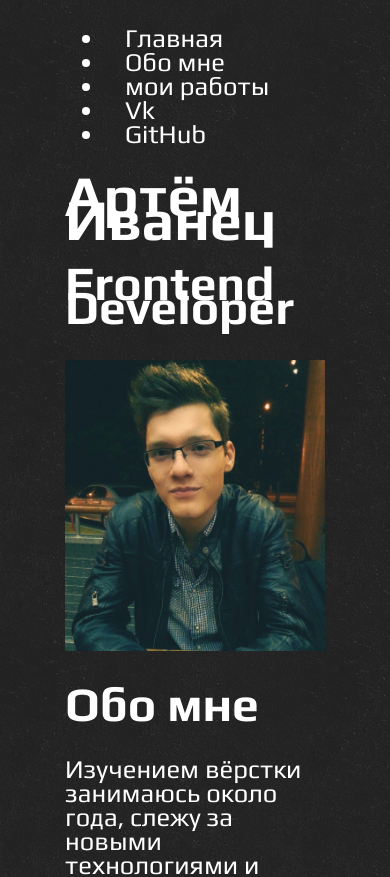
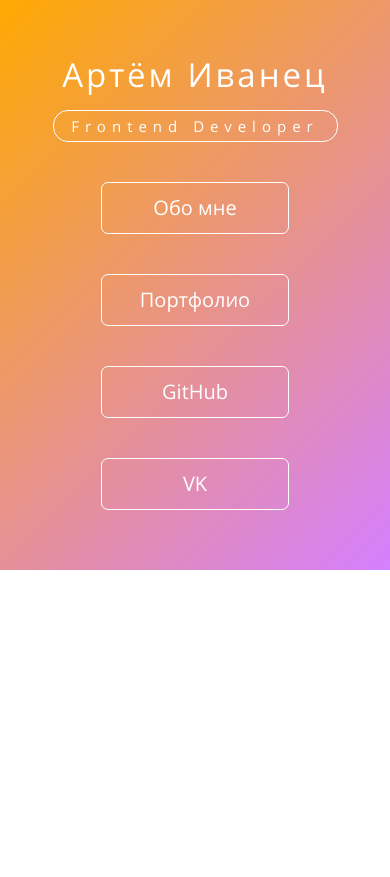
Before and after one commit to artemka107/portfolio, a website: page src/index.html in a window 390 px wide. Shown: the top 877 px of the page. Drawn offline with nearby package versions, Linux system fonts and the light colour scheme; files that its build step writes are made by us from their sources.

Commit message:
хедер не доделал, не придумад поведение блоков и сетку при xl

```diff
--- a/src/index.html
+++ b/src/index.html
@@ -13,38 +13,33 @@
     <script src="js/minjs/picturefill.js" async></script>
   </head>
 <body>
+  <header class="page-header">
     <div class="container">
-    <header class="page-header">
+      <div class="page-header__heading">
+        <h1 class="page-header__title">Артём Иванец</h1>
+        <h2 class="page-header__sub-title">Frontend Developer</h2>
+      </div>
+
       <nav class="navigation">
         <ul class="navigation__list">
           <li class="navigation__item">
-            <a href="#about" class="navigation__link"><svg width="20" height="20"><use xlink:href=""></use></svg>Главная</a>
+            <a href="#" class="btn  navigation__link">Обо мне</a>
           </li>
           <li class="navigation__item">
-            <a href="#promo" class="navigation__link"><svg width="20" height="20"><use xlink:href=""></use></svg>Обо мне</a>
+            <a href="#" class="btn  navigation__link">Портфолио</a>
           </li>
           <li class="navigation__item">
-            <a href="#portfolio" class="navigation__link"><svg width="20" height="20"><use xlink:href=""></use></svg>мои работы</a>
+            <a href="#" class="navigation__link">GitHub</a>
           </li>
           <li class="navigation__item">
-            <a href="#vk" class="navigation__link"><svg width="20" height="20"><use xlink:href=""></use></svg>Vk</a>
-          </li>
-          <li class="navigation__item">
-            <a href="gh" class="navigation__link"><svg width="20" height="20"><use xlink:href=""></use></svg>GitHub</a>
+            <a href="#" class="navigation__link">VK</a>
           </li>
         </ul>
       </nav>
+    </div>
   </header>
 
   <section id="about" class="about">
-      <h1 class="page-header__title">Артём Иванец</h1>
-      <header class="about__header">
-        <h2 class="page-header__sub-title">Frontend Developer</h2>
-        <a href="https://vk.com/steve_g_8" class="about__img">
-          <img src="img/me.jpg" alt="фото со мной">
-        </a>
-      </header>
-
     <div class="promo">
       <h2 class="promo__title">Обо мне</h2>
       <p class="promo__text">Изучением вёрстки занимаюсь около года, слежу за новыми технологиями и эксперементирую с их внедрением, связаться можно через email: <b>artem-ivanec@mail.ru</b>, примеры кода можно найти на <a href="https://github.com/artemka107">GitHub</a></p>
@@ -102,6 +97,5 @@
       </li>
     </ul>
   </section>
-  </div>
 </body>
 </html>
--- /dev/null
+++ b/src/less/blocks/navigation.less
@@ -0,0 +1,49 @@
+.navigation {
+  width: 80%;
+  margin-left: auto;
+  margin-right: auto;
+}
+
+.navigation__list {
+  width: 100%;
+  list-style: none;
+  padding: 0;
+  margin: 0;
+
+  @media @md {
+    display: flex;
+    flex-wrap: wrap;
+    justify-content: space-between;
+  }
+}
+
+.navigation__item {
+  width: 60%;
+  margin-left: auto;
+  margin-right: auto;
+  margin-bottom: 40px;
+
+  @media @md {
+    width: 45%;
+  }
+}
+
+.navigation__link {
+  text-decoration: none;
+  text-align: center;
+  width: 100%;
+  font-size: 20px;
+  line-height: 20px;
+  display: inline-block;
+  padding: 15px;
+  border-radius: 7px;
+  border: 1px solid  #fff;
+
+  &:hover {
+    text-decoration: none;
+  }
+
+  &:active {
+    text-decoration: none;
+  }
+}
--- a/src/less/blocks/page-header.less
+++ b/src/less/blocks/page-header.less
@@ -0,0 +1,79 @@
+.page-header {
+  min-height: 570px;
+  position: relative;
+  background: linear-gradient(135deg,hsl(40, 99%, 50%), hsl(280, 100%, 75%));
+  background-size: 100% 100%;
+}
+
+
+.page-header__heading {
+  margin-left: auto;
+  margin-right: auto;
+  margin-bottom: 40px;
+  width: 85%;
+
+  @media @md {
+    margin-bottom: 100px;
+  }
+}
+
+.page-header__title {
+  text-align: center;
+  margin: 0;
+  padding-top: 50px;
+  line-height: 50px;
+  font-size: 33px;
+  font-weight: 400;
+  margin-bottom: 10px;
+  letter-spacing: 3px;
+
+  @media @sm {
+    font-size: 50px;
+    letter-spacing: 7px;
+    margin-bottom: 15px;
+  }
+
+  @media @md {
+    font-size: 75px;
+    line-height: 75px;
+    margin-bottom: 30px;
+  }
+
+  @media @lg {
+    font-size: 100px;
+    line-height: 100px;
+  }
+}
+
+.page-header__sub-title {
+  margin: 0;
+  margin-left: auto;
+  margin-right: auto;
+  width: 285px;
+  text-align: center;
+  font-size: 15px;
+  line-height: 30px;
+  border: 1px solid  #fff;
+  border-radius: 15px;
+  font-weight: 400;
+  letter-spacing: 6px;
+
+  @media @sm {
+    width: 100%;
+  }
+
+  @media @md {
+    font-size: 20px;
+    line-height: 20px;
+    padding-top: 10px;
+    padding-bottom: 10px;
+  }
+
+  @media @lg {
+    width: 93%;
+  }
+
+  @media @xl {
+    width: 82%;
+  }
+}
--- a/src/less/global/scaffolding.less
+++ b/src/less/global/scaffolding.less
@@ -1,21 +1,21 @@
 @font-face {
-  font-family: "Play";
+  font-family: "Open Sans";
   font-weight: 400;
   font-style: normal;
 
   src:
-    url("../fonts/playregular.woff") format("woff"),
-    url("../fonts/playregular.woff2") format("woff2");
+    url("../fonts/opensans.woff") format("woff"),
+    url("../fonts/opensans.woff2") format("woff2");
 }
 
 @font-face {
-  font-family: "Play";
+  font-family: "Open Sans";
   font-weight: 700;
   font-style: normal;
 
   src:
-    url("../fonts/playbold.woff") format("woff"),
-    url("../fonts/playbold.woff2") format("woff2");
+    url("../fonts/opensansbold.woff") format("woff"),
+    url("../fonts/opensansbold.woff2") format("woff2");
 }
 
 *,
@@ -36,12 +36,12 @@
 body {
   color: @text-color;
   background-color: @body-bg;
-  background-image: url(../img/bg.jpg);
   background-repeat: repeat;
   font-family: @font-family;
   font-size: @font-size;
   font-style: normal;
   line-height: @line-height;
+  min-width: 337px;
 }
 
 img {
--- a/src/less/mixins.less
+++ b/src/less/mixins.less
@@ -16,15 +16,24 @@
 
 // враппер с фиксированной шириной
 .container() {
-  width: 260px;
+  width: auto;
   margin-left: auto;
   margin-right: auto;
 
-  @media @tablet {
-    width: 668px;
+  @media @sm {
+    width: 540px;
   }
 
-  @media @desktop {
-    width: 1050px;
+  @media @md {
+    width: 720px;
+  }
+
+  @media @lg {
+    width: 960px;
+  }
+
+  @media @xl {
+    width: 1140px;
+    min-width: 1140px;
   }
 }
--- a/src/less/style.less
+++ b/src/less/style.less
@@ -6,4 +6,5 @@
 
 @import "blocks/container.less";
 @import "blocks/page-header.less";
+@import "blocks/navigation.less";
 @import "blocks/page-footer.less";
--- a/src/less/variables.less
+++ b/src/less/variables.less
@@ -1,13 +1,18 @@
 // переменные для медиа выражений
 
-@mobile-only: ~"(max-width: 767px)";
-@mobile: ~"(min-width: 0px)";
-@tablet: ~"(min-width: 768px)";
-@desktop: ~"(min-width: 1200px)";
+@xs: ~"(min-width: 0px)";
+@sm: ~"(min-width: 544px)";
+@md: ~"(min-width: 768px)";
+@lg: ~"(min-width: 992px)";
+@xl: ~"(min-width: 1200px)";
+@sm-only: ~"(max-width: 544px)";
+@md-only: ~"(max-width: 768px)";
+@lg-only: ~"(max-width: 992px)";
+@xs-only: ~"(max-width: 544px)";
 
-@retina-mobile: ~"(min-width: 0px) and (min-resolution: 1.4dpx), (min-width: 0px) and (min-resolution: 1.5dppx)";
-@retina-tablet: ~"(min-width: 768px) and (min-resolution: 1.4dpx), (min-width: 768px) and (min-resolution: 1.5dppx)";
-@retina-desktop: ~"(min-width: 1200px) and (min-resolution: 1.4dpx), (min-width: 1200px) and (min-resolution: 1.5dppx)";
+@retina-xs: ~"(min-width: 0px) and (min-resolution: 1.4dpx), (min-width: 0px) and (min-resolution: 1.5dppi)";
+@retina-md: ~"(min-width: 768px) and (min-resolution: 1.4dpx), (min-width: 768px) and (min-resolution: 1.5dppi)";
+@retina-lg: ~"(min-width: 1200px) and (min-resolution: 1.4dpx), (min-width: 1200px) and (min-resolution: 1.5dppi)";
 
 
 // Базовые цвета
@@ -36,7 +41,7 @@
 @bd-color:                    @gray-light;
 // параметры шрифтов
 
-@font-family:                 "Play", "Arial", sans-serif;
+@font-family:                 "Open Sans", "Arial", sans-serif;
 @line-height:                 24px;
 
 @font-size:                   1.6rem;
```
Also changed, not shown: src/fonts/opensans.woff (added), src/fonts/opensans.woff2 (added), src/fonts/opensansbold.woff (added), src/fonts/opensansbold.woff2 (added), src/fonts/playbold.woff (deleted), src/fonts/playbold.woff2 (deleted), src/fonts/playregular.woff (deleted), src/fonts/playregular.woff2 (deleted). Lines whose indentation alone changed are shown as unchanged.
